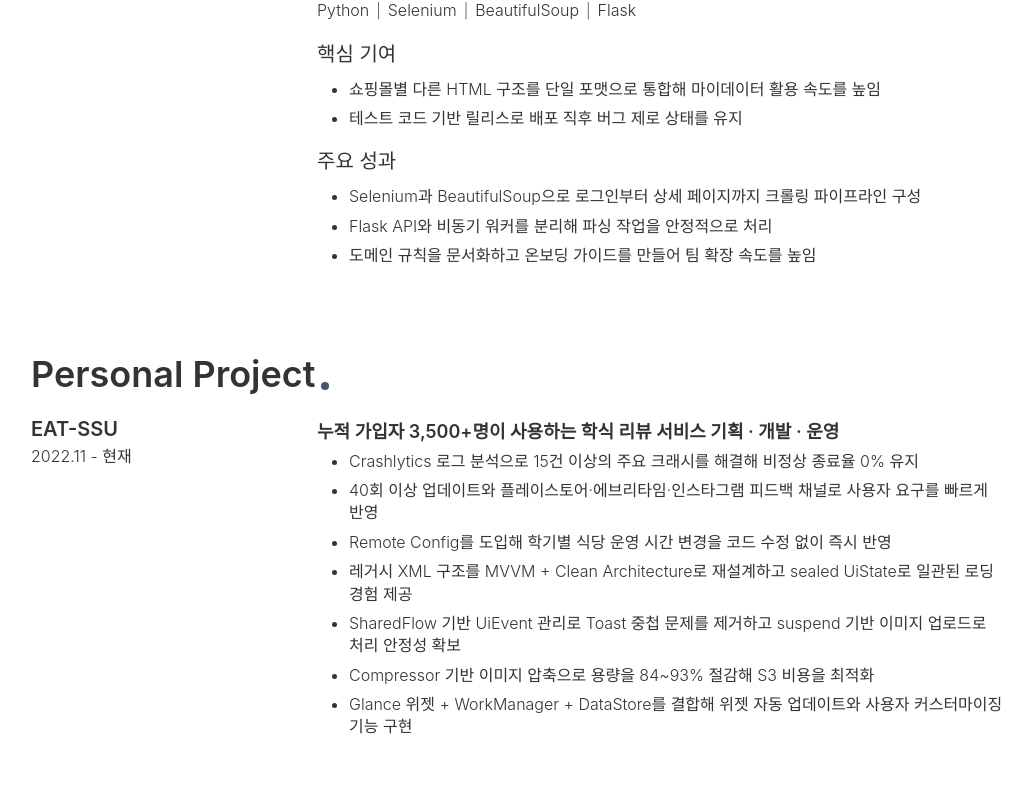
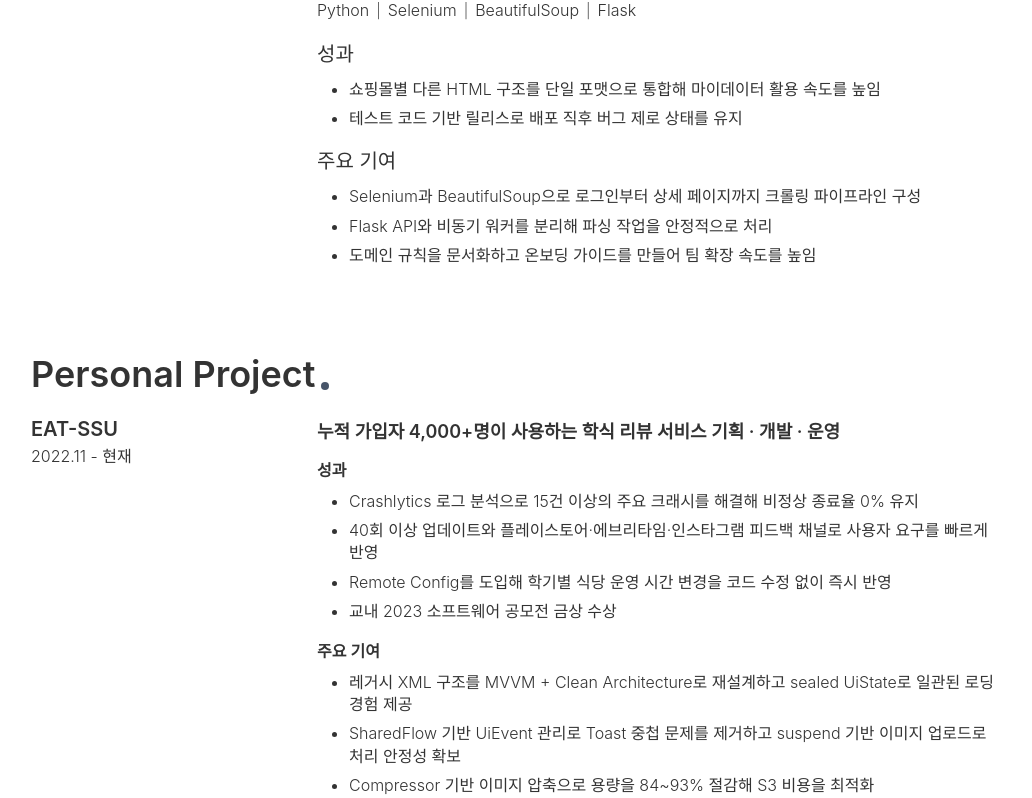
Before and after one commit to HI-JIN2/resume, a React (Vite) app: page /android in a window 1280 px wide. Shown: the part 2430-3228 px from the top of the page, without its empty margins (117-1149 px from the left). Built offline with nearby package versions, Linux system fonts and the light colour scheme; a web font is replaced by a local one.

Commit message:
chore: 내용 수정

```diff
--- a/src/components/personal-project.tsx
+++ b/src/components/personal-project.tsx
@@ -25,17 +25,38 @@ export const PersonalProject = () => {
               </>
             }
             right={
-              <div className="flex flex-col gap-6">
+              <div className="flex flex-col gap-8">
                 {project.features.map((feature, featureIndex) => (
                   <div key={`${project.title}-${featureIndex}`}>
-                    <h2 className="text-lg font-semibold mb-1">
+                    <h2 className="text-lg font-semibold mb-3">
                       {feature.title}
                     </h2>
-                    <List
-                      items={feature.descriptions.map((description, index) => (
-                        <p key={index}>{parseBold(description)}</p>
-                      ))}
-                    />
+                    {feature.achievements.length > 0 && (
+                      <div className="mb-4">
+                        <h3 className="text-base font-semibold mb-2">성과</h3>
+                        <List
+                          items={feature.achievements.map(
+                            (description, index) => (
+                              <p key={index}>{parseBold(description)}</p>
+                            )
+                          )}
+                        />
+                      </div>
+                    )}
+                    {feature.contributions.length > 0 && (
+                      <div>
+                        <h3 className="text-base font-semibold mb-2">
+                          주요 기여
+                        </h3>
+                        <List
+                          items={feature.contributions.map(
+                            (description, index) => (
+                              <p key={index}>{parseBold(description)}</p>
+                            )
+                          )}
+                        />
+                      </div>
+                    )}
                   </div>
                 ))}
               </div>
--- a/src/components/work-experience.tsx
+++ b/src/components/work-experience.tsx
@@ -68,12 +68,12 @@ export const WorkExperience = () => {
                             <SpecSheet items={feature.spec} />
                           </Description>
 
-                          <Description title="핵심 기여">
+                          <Description title="성과">
                             <List
                               items={renderTaskItems(feature.achievements)}
                             />
                           </Description>
-                          <Description title="주요 성과">
+                          <Description title="주요 기여">
                             <List
                               items={renderTaskItems(feature.contributions)}
                             />
--- a/src/data/index.ts
+++ b/src/data/index.ts
@@ -149,7 +149,8 @@ export const EXPERIENCE: WorkExperience[] = [
 
 type PersonalProjectFeature = {
   title: string;
-  descriptions: string[];
+  achievements: string[];
+  contributions: string[];
 };
 
 type PersonalProject = {
@@ -170,11 +171,14 @@ export const PERSONAL_PROJECT: PersonalProject[] = [
     to: "",
     features: [
       {
-        title: "누적 가입자 3,500+명이 사용하는 학식 리뷰 서비스 기획 · 개발 · 운영",
-        descriptions: [
+        title: "누적 가입자 4,000+명이 사용하는 학식 리뷰 서비스 기획 · 개발 · 운영",
+        achievements: [
           "Crashlytics 로그 분석으로 15건 이상의 주요 크래시를 해결해 비정상 종료율 0% 유지",
           "40회 이상 업데이트와 플레이스토어·에브리타임·인스타그램 피드백 채널로 사용자 요구를 빠르게 반영",
           "Remote Config를 도입해 학기별 식당 운영 시간 변경을 코드 수정 없이 즉시 반영",
+          "교내 2023 소프트웨어 공모전 금상 수상"
+        ],
+        contributions: [
           "레거시 XML 구조를 MVVM + Clean Architecture로 재설계하고 sealed UiState로 일관된 로딩 경험 제공",
           "SharedFlow 기반 UiEvent 관리로 Toast 중첩 문제를 제거하고 suspend 기반 이미지 업로드로 처리 안정성 확보",
           "Compressor 기반 이미지 압축으로 용량을 84~93% 절감해 S3 비용을 최적화",
@@ -190,7 +194,11 @@ export const PERSONAL_PROJECT: PersonalProject[] = [
     features: [
       {
         title: "북한이탈주민 정착 지원 서비스 안드로이드 앱",
-        descriptions: [
+        achievements: [
+          "15회 숭실 캡스톤디자인 경진대회 장려상 수상",
+          "전공종합설계 교과목 A학점 달성"
+        ],
+        contributions: [
           "OpenAI Realtime API WebSocket을 도입해 기존 REST + TTS 대비 응답 지연을 11초에서 3초로 단축",
           "지도 중심 좌표 이동에 0.1km 임계값을 적용해 API 호출량을 78% 감소",
           "줌 레벨로 요청 범위를 조정해 전달받는 데이터를 최적화하고 서버 부하를 완화",
@@ -205,10 +213,12 @@ export const PERSONAL_PROJECT: PersonalProject[] = [
     features: [
       {
         title: "해외 봉사 현장에서 500권 이상의 도서를 빠르게 등록하기 위한 안드로이드 기반 시스템",
-        descriptions: [
+        achievements: [
+          "4시간 만에 MVP를 완성해 수작업 대비 6배 이상의 등록 효율을 달성",
+        ],
+        contributions: [
           "ISBN 바코드 스캔 → Google Books API 조회 → Google Spreadsheet 저장을 자동화해 1권당 1분 걸리던 작업을 10초로 단축",
-          "비개발자 봉사단을 위해 Google Apps Script로 Spreadsheet를 데이터베이스처럼 활용하도록 설계",
-          "4시간 만에 MVP를 완성해 수작업 대비 6배 이상의 등록 효율을 달성",
+          "비개발자 봉사단원을 위해 Google Apps Script로 Spreadsheet를 데이터베이스처럼 활용하도록 설계",
         ],
       },
     ],
@@ -236,8 +246,8 @@ export const OPEN_SOURCE_PROJECT: OpenSourceProject[] = [
       {
         title: "주요 대회 수상",
         descriptions: [
-          "K-PaaS 활용 디지털 사회혁신 서비스 개발 공모전 금상 (2위) | 한국지능정보사회진흥원 | 2023.12",
-          "AI활용 온라인 개발대회 싱커톤 시즌3 최우수상 (2위) | 주식회사 엔터플 | 2023.11",
+          "K-PaaS 활용 디지털 사회혁신 서비스 개발 공모전 금상 (2위) | 한국지능정보사회진흥원 (2023.12)",
+          "AI활용 온라인 개발대회 싱커톤 시즌3 최우수상 (2위) | 주식회사 엔터플 (2023.11)",
         ],
       },
     ],
@@ -247,10 +257,17 @@ export const OPEN_SOURCE_PROJECT: OpenSourceProject[] = [
     name: "Community",
     features: [
       {
-        title: "커뮤니티 활동",
+        title: "Google Developer Student Clubs (2023.10 - 2025.08)",
         descriptions: [
-          "Google Developer Student Clubs (2023.10 - 2025.08) → 해외 봉사 개발 경험, 교내 서비스 운영 경험 공유 세션 진행, CS 인터뷰/회고/테크 블로그 스터디를 기획해 '스터디를 가장 많이 운영한 멤버' 선정",
-          "YOURSSU Android Developer (2023.10 - 2024.12) → 숭실대 커뮤니티 '숨쉴때'와 디자인 시스템 'Handy' 개발에 참여하고 동아리 내 Android 문화를 정착",
+          "해외 봉사 개발 경험, 교내 서비스 운영 경험 공유 세션 진행,",
+          "CS 인터뷰/회고/테크 블로그 스터디 등을 기획/운영해 '스터디를 가장 많이 운영한 멤버' 선정",
+        ],
+      },
+      {
+        title: "YOURSSU Android Developer (2023.10 - 2024.12)",
+        descriptions: [
+          "숭실대 커뮤니티 '숨쉴때'와 디자인 시스템 'Handy' 개발",
+          "주 1회 안드로이드 스터디 동아리 참여",
         ],
       },
     ],
```
